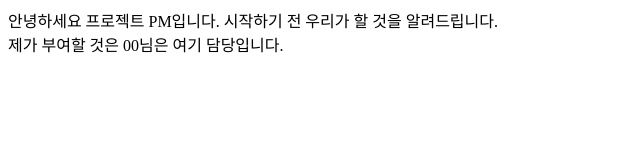
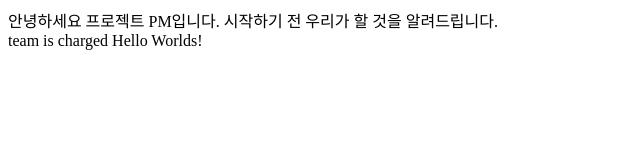
Before and after one commit to check-it92/team-test, a plain HTML site: page index.html in a window 1280 px wide. Shown: the whole page, without its empty margins (0-640 px from the left). Drawn offline with Linux system fonts and the light colour scheme.

Commit message:
02 minsoo #nav

```diff
--- a/index.html
+++ b/index.html
@@ -7,6 +7,7 @@
 </head>
 <body>
   <nav>안녕하세요 프로젝트 PM입니다. 시작하기 전 우리가 할 것을 알려드립니다.</nav>
-  <main>제가 부여할 것은 00님은 여기 담당입니다.</main>
+  <main>team is charged Hello Worlds!</main>
+
 </body>
 </html>
```
